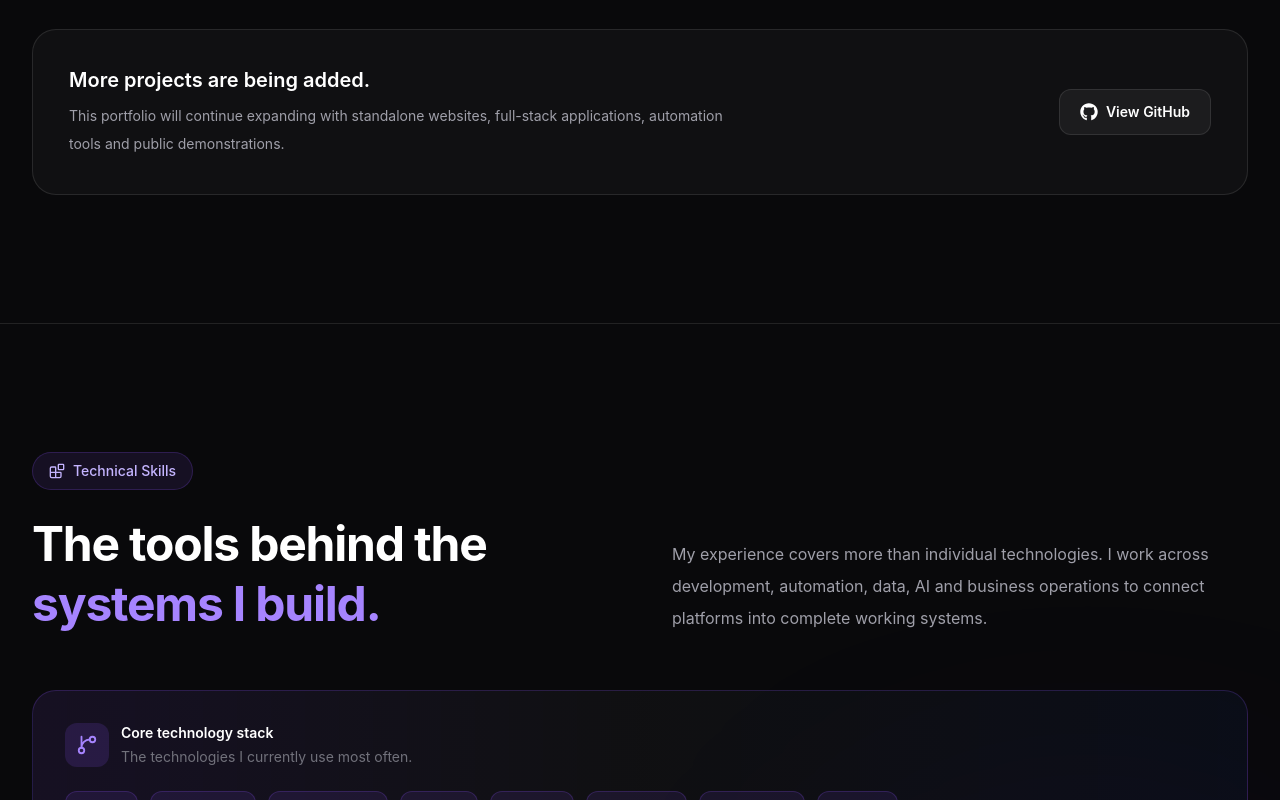
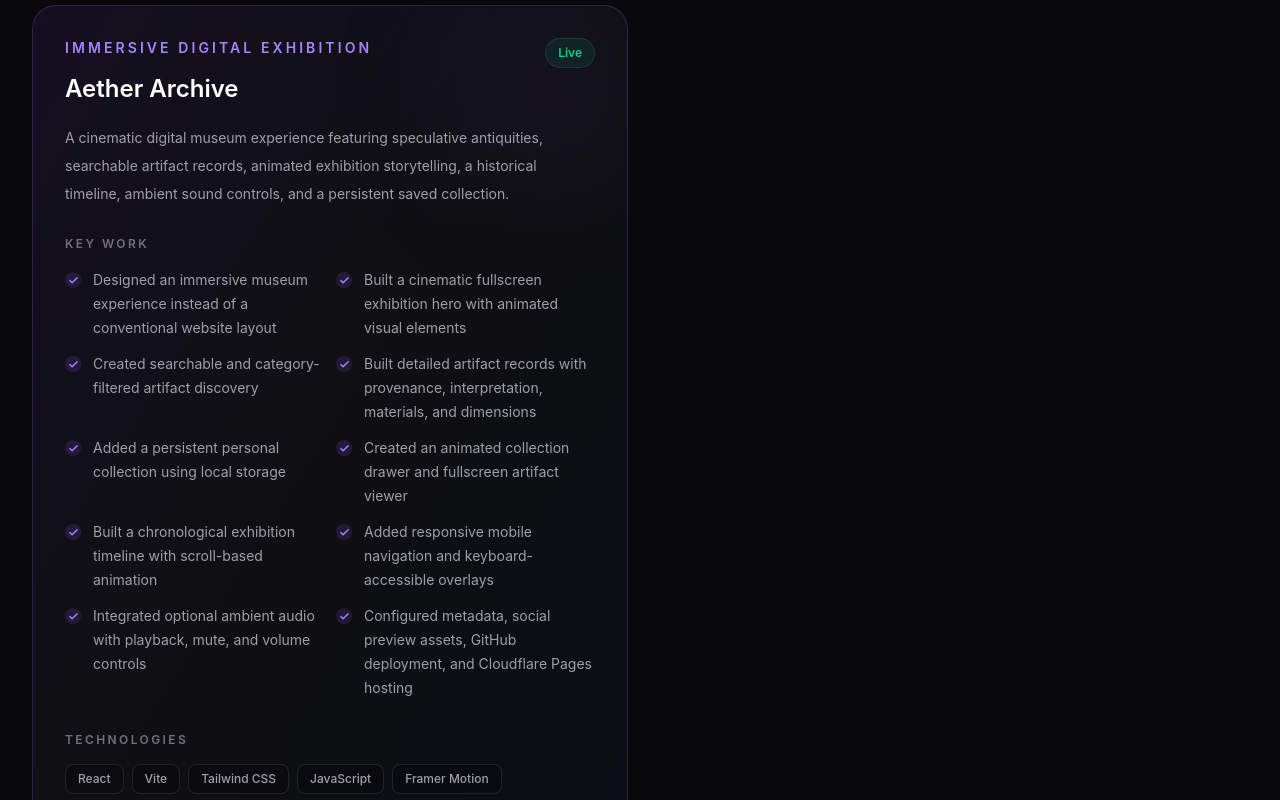
Before and after one commit to jpatrick28/j-patrick-portfolio, a React (Vite) app: page / in a window 1280 px wide. Shown: the part 9140-9940 px from the top of the page. Built offline with nearby package versions, Linux system fonts and the light colour scheme.

Commit message:
Add Aether Archive to portfolio

```diff
--- a/src/data/projects.js
+++ b/src/data/projects.js
@@ -383,4 +383,38 @@ export const projects = [
   liveUrl: 'https://signaldesk-dzh.pages.dev/',
   repositoryUrl: 'https://github.com/jpatrick28/signaldesk',
 },
+{
+  id: 15,
+  title: 'Aether Archive',
+  category: 'Immersive Digital Exhibition',
+  description:
+    'A cinematic digital museum experience featuring speculative antiquities, searchable artifact records, animated exhibition storytelling, a historical timeline, ambient sound controls, and a persistent saved collection.',
+  highlights: [
+    'Designed an immersive museum experience instead of a conventional website layout',
+    'Built a cinematic fullscreen exhibition hero with animated visual elements',
+    'Created searchable and category-filtered artifact discovery',
+    'Built detailed artifact records with provenance, interpretation, materials, and dimensions',
+    'Added a persistent personal collection using local storage',
+    'Created an animated collection drawer and fullscreen artifact viewer',
+    'Built a chronological exhibition timeline with scroll-based animation',
+    'Added responsive mobile navigation and keyboard-accessible overlays',
+    'Integrated optional ambient audio with playback, mute, and volume controls',
+    'Configured metadata, social preview assets, GitHub deployment, and Cloudflare Pages hosting',
+  ],
+  technologies: [
+    'React',
+    'Vite',
+    'Tailwind CSS',
+    'JavaScript',
+    'Framer Motion',
+    'Local Storage',
+    'Cloudflare Pages',
+  ],
+  status: 'Live',
+  featured: true,
+  liveUrl:
+    'https://aether-archive-a0a.pages.dev/',
+  repositoryUrl:
+    'https://github.com/jpatrick28/aether-archive',
+},
 ]
```
